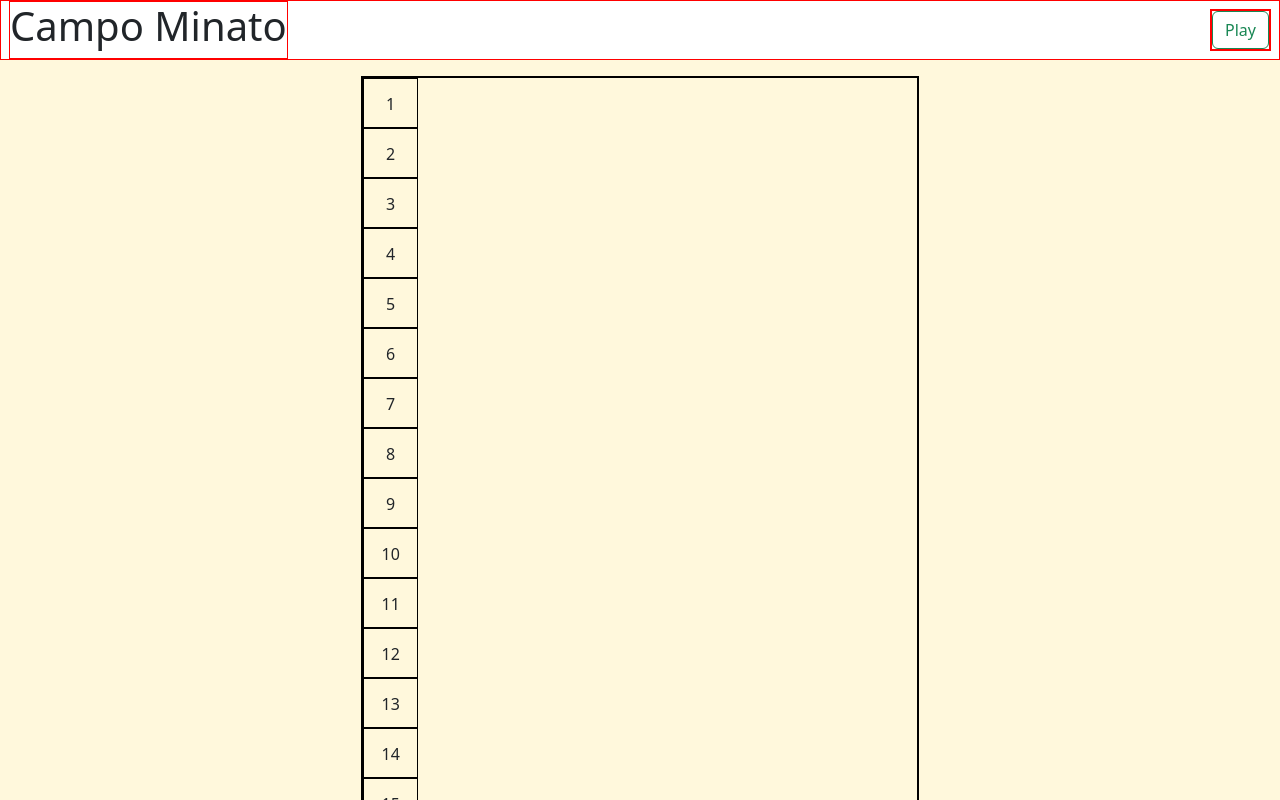
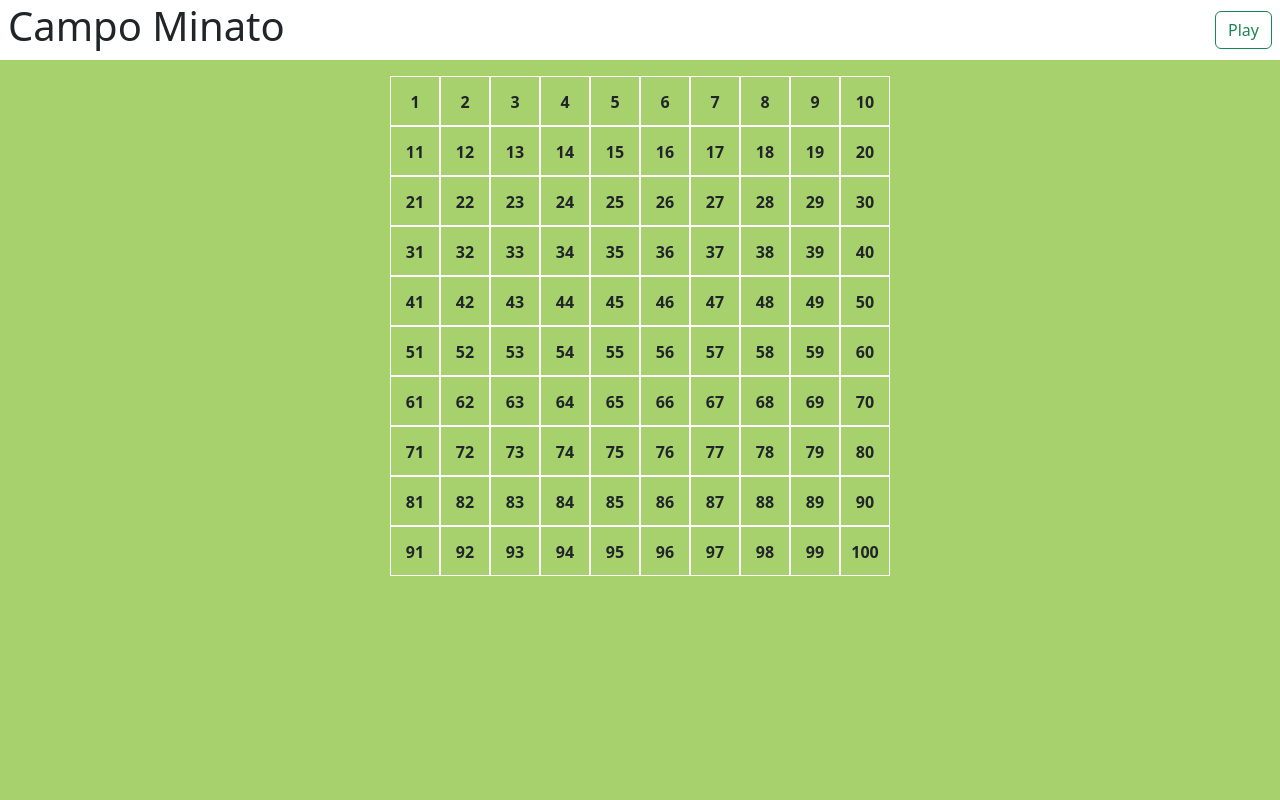
Before and after one commit to Aligern/js-campominato-grid, a plain HTML site: page index.html in a window 1280 px wide. Both pictures are taken after a click on the button "Play". Shown: the top 800 px of the page. Drawn offline with nearby package versions, Linux system fonts and the light colour scheme.

Commit message:
done with no bonus atm

```diff
--- a/Css/style.css
+++ b/Css/style.css
@@ -1,7 +1,7 @@
 
 /* General */
 body {
-    background-color: cornsilk;
+    background-color: rgb(166, 209, 109);
 }
 nav {
     width: 100%;
@@ -16,19 +16,21 @@ nav {
     border: 1px solid red;
 }
 .ls-square {
-    width: 50%;
-    height: 50%;
-    border: 2px solid black;
+    width: 500px;
+    height: 500px;
+    display: flex;
+    flex-wrap: wrap;
 }
 .ls-cell {
     width: 10%;
     height: 50px;
-    border: 1px solid black;
+    border: 1px solid white;
     display: flex;
     justify-content: center;
     line-height: 50px;
     cursor: pointer;
+    font-weight: 600;
 }
 .ls-blue {
-    background-color: aqua;
+    background-color: rgb(230, 230, 20);
 }
--- a/Js/script.js
+++ b/Js/script.js
@@ -5,27 +5,30 @@ let elBtnPlay = document.getElementById("startBtn");
 
 // this button will make the game start:
 elBtnPlay.addEventListener('click', function() {
+    const mineField = document.getElementById("mineField");
+    mineField.innerHTML = '';
     console.log('iniziamo a giocare!');
     createGrid();
 }
 );
 
+// this function works on the cells inside our "mineField"
 function executeOnClick(cell) {
-    cell.classList.add('ls-blue');
+    cell.classList.toggle('ls-blue');
+    // we print on console the number inside the cell we 'click' into:
     console.log(cell.textContent);
 };
 
 //we do a function to create our grid into our "mineField" container:
 function createGrid () {
     // this constant calls our "mineField"
-    const mineField = document.getElementById("mineField");
     // here we define the number of cell we need:
     const cellCount = 100;
     // now we tell the machine how to create our cells
     for (let i = 0; i < cellCount; i++) {
         const cell = document.createElement("div");
         // here we add to our cells the classes we want to give them:
-        cell.classList.add("ls-cell", "d-flex");
+        cell.classList.add("ls-cell","d-flex");
         // with cell.textContent we are telling the machine to print sequentially the text
         cell.textContent = i + 1;
         cell.addEventListener('click', function() {
--- a/index.html
+++ b/index.html
@@ -17,13 +17,13 @@
     <div class="wrapper">
       <header class="bg-white">
         <nav
-          class="d-flex ls-debug justify-content-between align-items-center p-2"
+          class="d-flex justify-content-between align-items-center p-2"
         >
-          <div class="ls-debug">
+          <div>
             <h1>Campo Minato</h1>
           </div>
-          <div class="d-flex ls-debug">
-            <div class="ls-debug">
+          <div class="d-flex">
+            <div>
               <button id="startBtn" class="btn btn-outline-success">
                 Play
             </button>
```
